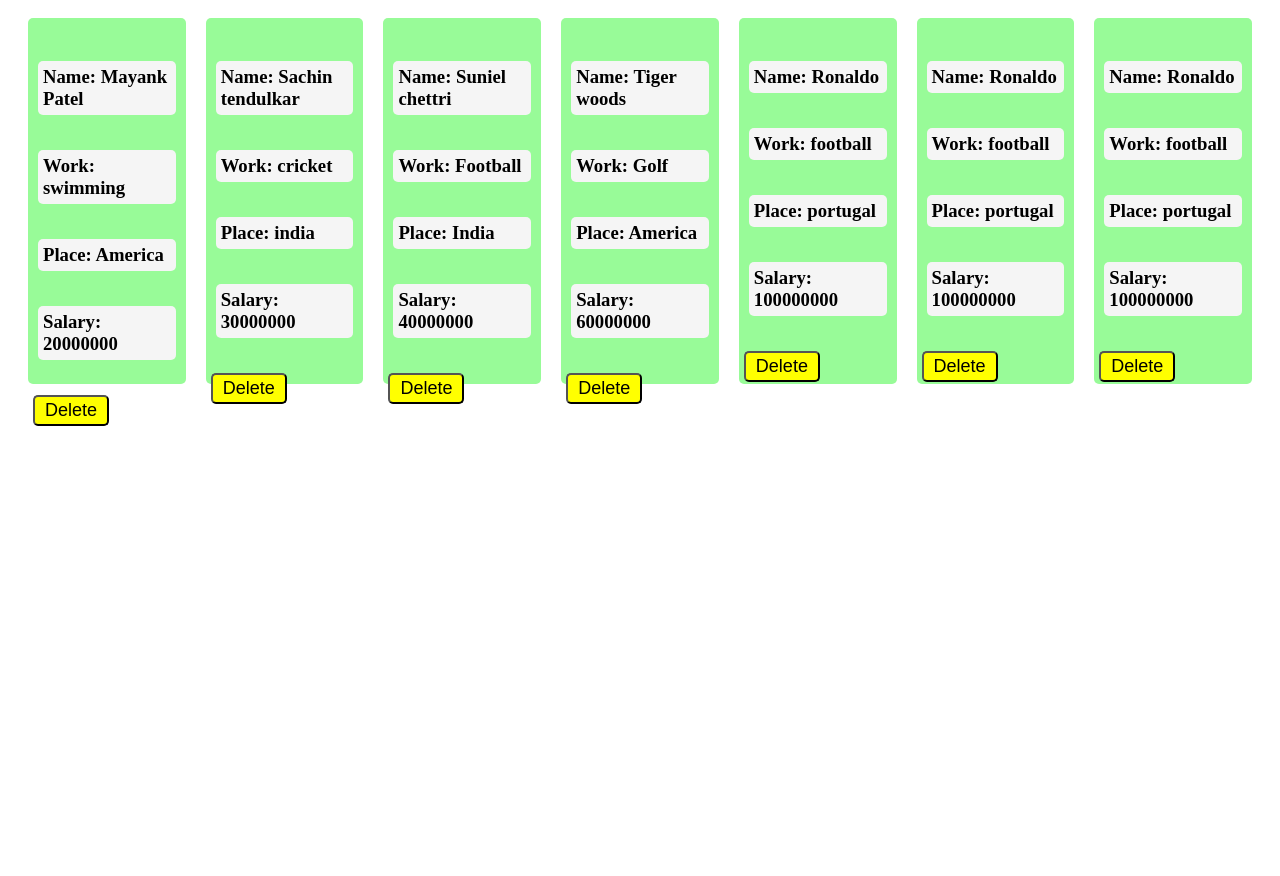
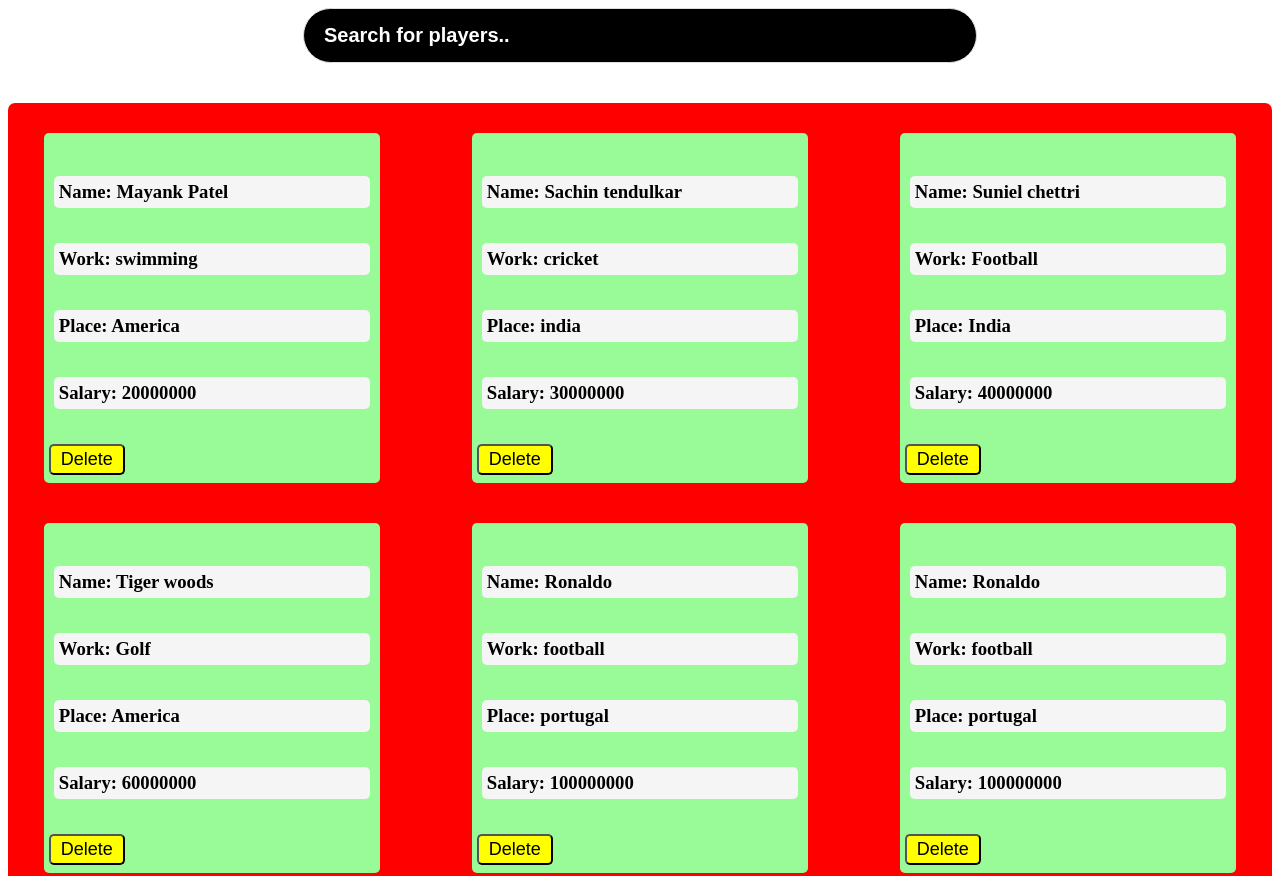
Before and after one commit to shivampatel4597/Dom-Manupulation-Projects, a plain HTML site: page parse.html in a window 1280 px wide. Shown: the top 876 px of the page. Before the commit the page ends 800 px from the top, so only its background shows below. Drawn offline with Linux system fonts and the light colour scheme.

Commit message:
search functionality added

```diff
--- a/parse.html
+++ b/parse.html
@@ -5,17 +5,48 @@
     <meta name="viewport" content="width=device-width, initial-scale=1.0">
     <title>Document</title>
     <style>
+
+body{
+    display: flex;
+    flex-direction: column;
+
+            align-items: center;
+            justify-content: center;
+}
+#myInput {
+
+  background-color: black;
+  color: whitesmoke;
+  background-position: 10px 12px;
+  width: 50%;
+  font-size: 20px;
+  font-weight: 700;
+  border-radius: 40px;
+  padding: 15px 20px;
+  border: 1px solid #ddd;
+  margin-bottom: 40px;
+}
+
+#myInput::placeholder {
+  color: white; /* Change placeholder text color */
+}
+
+
         .container1{
-            display: flex;
-
-            align-items: start;
-            justify-content: center;
-            gap: 20px;
-            padding: 10px 20px;
+            width: 100%;
+            display: grid;
+            background-color: red;
+         border-radius: 7px;
+            align-items: center;
+            justify-items: center;
+            grid-template-rows: 370px 370px;
+            grid-template-columns: repeat(3, 2fr); /* 3 columns with equal width */
+            grid-gap: 20px;
+            padding: 20px 0;
         }
         .box{
-            width: 25%;
-        height: 350px;
+            width: 80%;
+        height: auto;
            background-color: palegreen;
            border-radius: 5px;
            padding: 8px 5px;
@@ -43,7 +74,10 @@
     </style>
 </head>
 <body>
+
+    <input type="text" id="myInput" onkeydown="myFunction()" placeholder="Search for players.." title="Type in a name">
     <div class="container1" id="container1">
+
 
     </div>
 
@@ -120,6 +154,22 @@
                 e.target.closest(".box").remove();
             })
         })
+
+        // searching
+
+
+        function myFunction(){
+            const searchValue = document.getElementById("myInput").value.toLowerCase();
+            const playerBoxes = document.querySelectorAll('.box');
+            playerBoxes.forEach((box) =>{
+
+                let boxText  =    box.innerText.toLowerCase();
+               let matched = boxText.includes(searchValue);
+                box.style.display = (matched) ? "block" : "none";
+            })
+
+
+        }
     </script>
 </body>
 </html>
```
